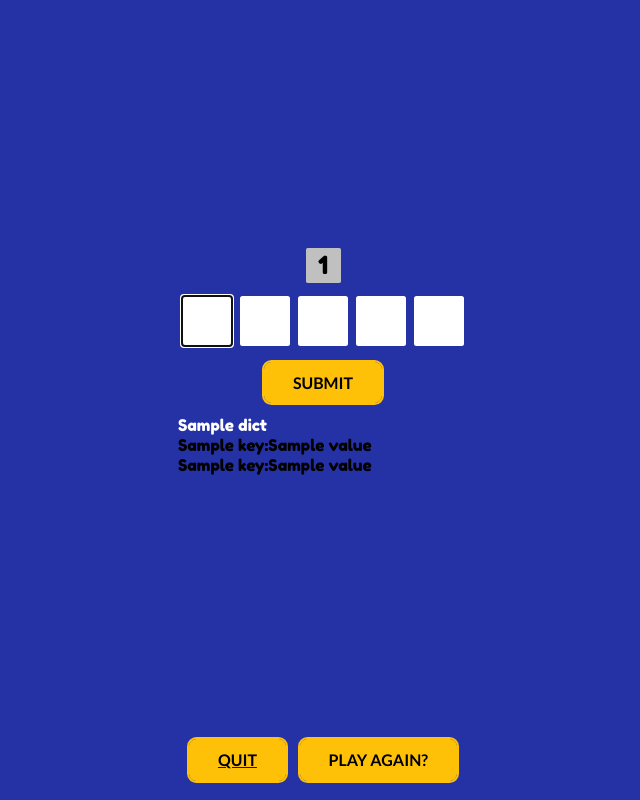
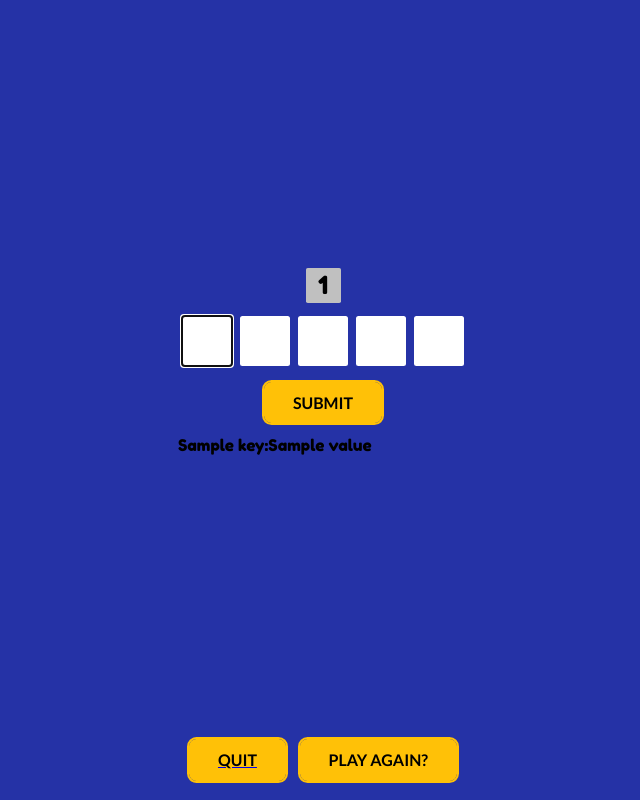
Before and after one commit to C-Undritz/Word-Spiel, a Flask app: template templates/game_screen.html in a window 1280 px wide. Shown: the whole page, without its empty margins (317-957 px from the left). Run offline with Flask 2, Linux system fonts and the light colour scheme; the template is opened without the code that fills it: most values are stand-ins (such as "Sample title", 1, 10 or a date in 2020).

Commit message:
Updated Jinja template for hints list with conditional to check for list index presence

```diff
--- a/templates/game_screen.html
+++ b/templates/game_screen.html
@@ -43,16 +43,11 @@
         </form>
 
         <div>
-            <p style="color: white">{{ game.game_hints_list[0] }}</p>
-            {% for dict in game.game_hints_list %}
-                {% for key, value in dict.items() %}
+            {%if game.game_hints_list[0] %}
+                {% for key, value in game.game_hints_list[0].items() %}
                     <p>{{ key }}:{{ value }}</p>
                 {% endfor %}
-            {% endfor %}
-
-            {% for key, value in game.game_hints_list[0].items() %}
-                <p>{{ key }}:{{ value }}</p>
-            {% endfor %}
+            {% endif %}
         </div>
 
         <!-- displays feedback messages to user -->
```
